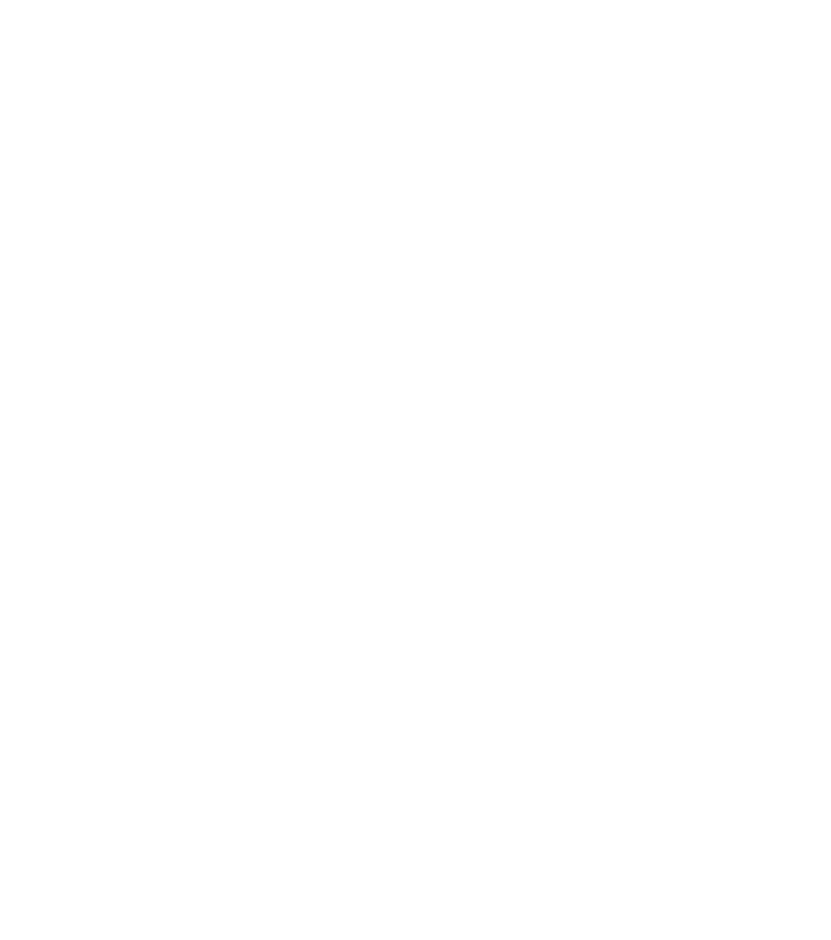
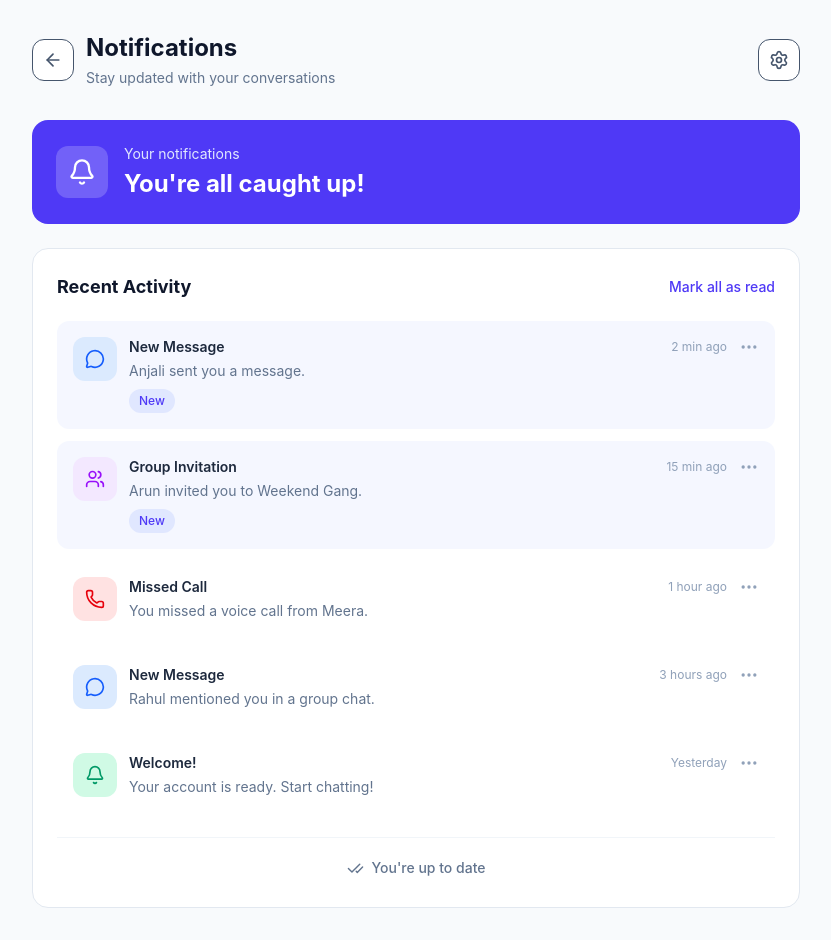
Before and after one commit to muhammed-rasiq/Pingly, a React (Vite) app: page /notifications in a window 1280 px wide. Before the commit this address had no page. Shown: the whole page, without its empty margins (224-1055 px from the left). Before the commit the page ends 800 px from the top, so only its background shows below. Built offline with nearby package versions, Linux system fonts and the light colour scheme.

Commit message:
completed notifications page UI

```diff
--- a/src/App.tsx
+++ b/src/App.tsx
@@ -10,6 +10,7 @@
 import GroupChat from './page/GroupChat'
 import GroupConversation from './page/GroupConversation'
 import ContactDetails from './page/ContactDetails'
+import Notifications from './page/Notifications'
 
 function App() {
 
@@ -28,6 +29,9 @@
       <Route path='group-chat' element={<GroupChat/>}/>
       <Route path='groupConversation' element={<GroupConversation/>}/>
       <Route path='contactdetails' element={<ContactDetails/>}/>
+      <Route path='notifications' element={<Notifications/>}/>
+
+
 
 
 
--- /dev/null
+++ b/src/page/Notifications.tsx
@@ -0,0 +1,173 @@
+import React from 'react';
+import {
+  Bell,
+  MessageCircle,
+  Users,
+  Phone,
+  CheckCheck,
+  Settings,
+  MoreHorizontal,
+  ArrowLeft,
+} from "lucide-react";
+
+function Notifications() {
+
+    const notifications = [
+    {
+      title: "New Message",
+      message: "Anjali sent you a message.",
+      time: "2 min ago",
+      icon: <MessageCircle size={20} />,
+      color: "bg-blue-100 text-blue-600",
+      unread: true,
+    },
+    {
+      title: "Group Invitation",
+      message: "Arun invited you to Weekend Gang.",
+      time: "15 min ago",
+      icon: <Users size={20} />,
+      color: "bg-purple-100 text-purple-600",
+      unread: true,
+    },
+    {
+      title: "Missed Call",
+      message: "You missed a voice call from Meera.",
+      time: "1 hour ago",
+      icon: <Phone size={20} />,
+      color: "bg-red-100 text-red-600",
+      unread: false,
+    },
+    {
+      title: "New Message",
+      message: "Rahul mentioned you in a group chat.",
+      time: "3 hours ago",
+      icon: <MessageCircle size={20} />,
+      color: "bg-blue-100 text-blue-600",
+      unread: false,
+    },
+    {
+      title: "Welcome!",
+      message: "Your account is ready. Start chatting!",
+      time: "Yesterday",
+      icon: <Bell size={20} />,
+      color: "bg-emerald-100 text-emerald-600",
+      unread: false,
+    },
+  ];
+  return (
+    <>
+
+    <div className="min-h-screen bg-slate-50 p-4 sm:p-8">
+      <div className="mx-auto max-w-3xl">
+
+        {/* Header */}
+        <div className="mb-8 flex items-center justify-between">
+          <div className="flex items-center gap-3">
+            <button className="rounded-xl border bg-white p-2.5 text-slate-600">
+              <ArrowLeft size={20} />
+            </button>
+
+            <div>
+              <h1 className="text-2xl font-bold text-slate-900">
+                Notifications
+              </h1>
+              <p className="mt-1 text-sm text-slate-500">
+                Stay updated with your conversations
+              </p>
+            </div>
+          </div>
+
+          <button className="rounded-xl border bg-white p-2.5 text-slate-600">
+            <Settings size={20} />
+          </button>
+        </div>
+
+        {/* Summary */}
+        <div className="mb-6 rounded-2xl bg-indigo-600 p-6 text-white">
+          <div className="flex items-center gap-4">
+            <div className="rounded-xl bg-white/20 p-3">
+              <Bell size={28} />
+            </div>
+
+            <div>
+              <p className="text-sm text-indigo-100">
+                Your notifications
+              </p>
+              <h2 className="mt-1 text-2xl font-bold">
+                You're all caught up!
+              </h2>
+            </div>
+          </div>
+        </div>
+
+        {/* Notification List */}
+        <div className="rounded-2xl border border-slate-200 bg-white p-4 sm:p-6">
+          <div className="mb-5 flex items-center justify-between">
+            <h2 className="text-lg font-bold text-slate-900">
+              Recent Activity
+            </h2>
+
+            <button className="text-sm font-medium text-indigo-600">
+              Mark all as read
+            </button>
+          </div>
+
+          <div className="space-y-3">
+            {notifications.map((item, index) => (
+              <div
+                key={index}
+                className={`flex items-start gap-3 rounded-xl p-4 transition hover:bg-slate-50 ${
+                  item.unread ? "bg-indigo-50/60" : "bg-white"
+                }`}
+              >
+                <div
+                  className={`shrink-0 rounded-xl p-3 ${item.color}`}
+                >
+                  {item.icon}
+                </div>
+
+                <div className="min-w-0 flex-1">
+                  <div className="flex flex-wrap items-center justify-between gap-2">
+                    <h3 className="text-sm font-semibold text-slate-800">
+                      {item.title}
+                    </h3>
+
+                    <span className="text-xs text-slate-400">
+                      {item.time}
+                    </span>
+                  </div>
+
+                  <p className="mt-1 text-sm leading-5 text-slate-500">
+                    {item.message}
+                  </p>
+
+                  {item.unread && (
+                    <span className="mt-2 inline-block rounded-full bg-indigo-100 px-2.5 py-1 text-xs font-medium text-indigo-600">
+                      New
+                    </span>
+                  )}
+                </div>
+
+                <button className="shrink-0 text-slate-400 hover:text-slate-600">
+                  <MoreHorizontal size={20} />
+                </button>
+              </div>
+            ))}
+          </div>
+
+          {/* Footer */}
+          <div className="mt-6 border-t border-slate-100 pt-5 text-center">
+            <button className="inline-flex items-center gap-2 text-sm font-medium text-slate-500">
+              <CheckCheck size={17} />
+              You're up to date
+            </button>
+          </div>
+        </div>
+      </div>
+    </div>
+
+    </>
+  );
+}
+
+export default Notifications;
```
